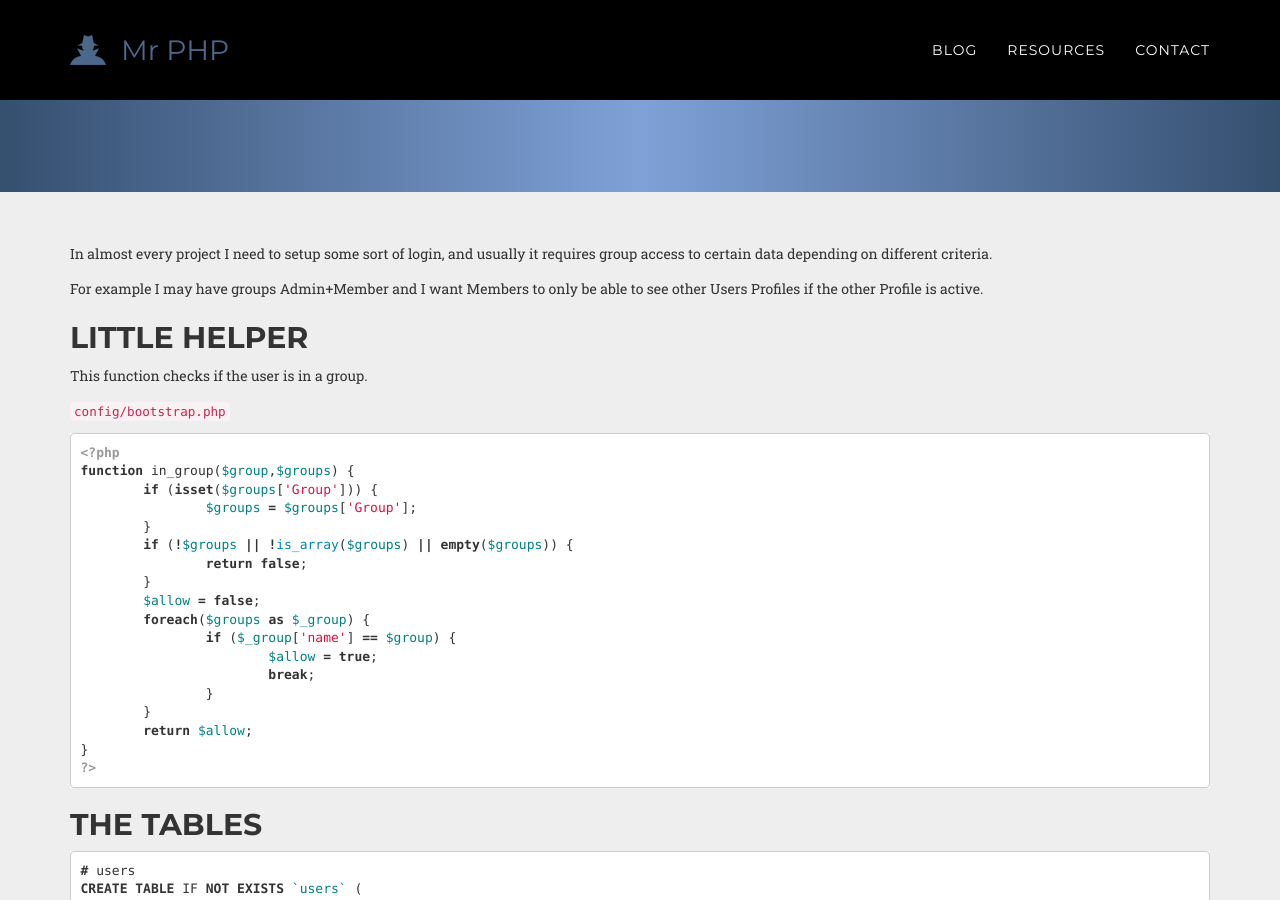
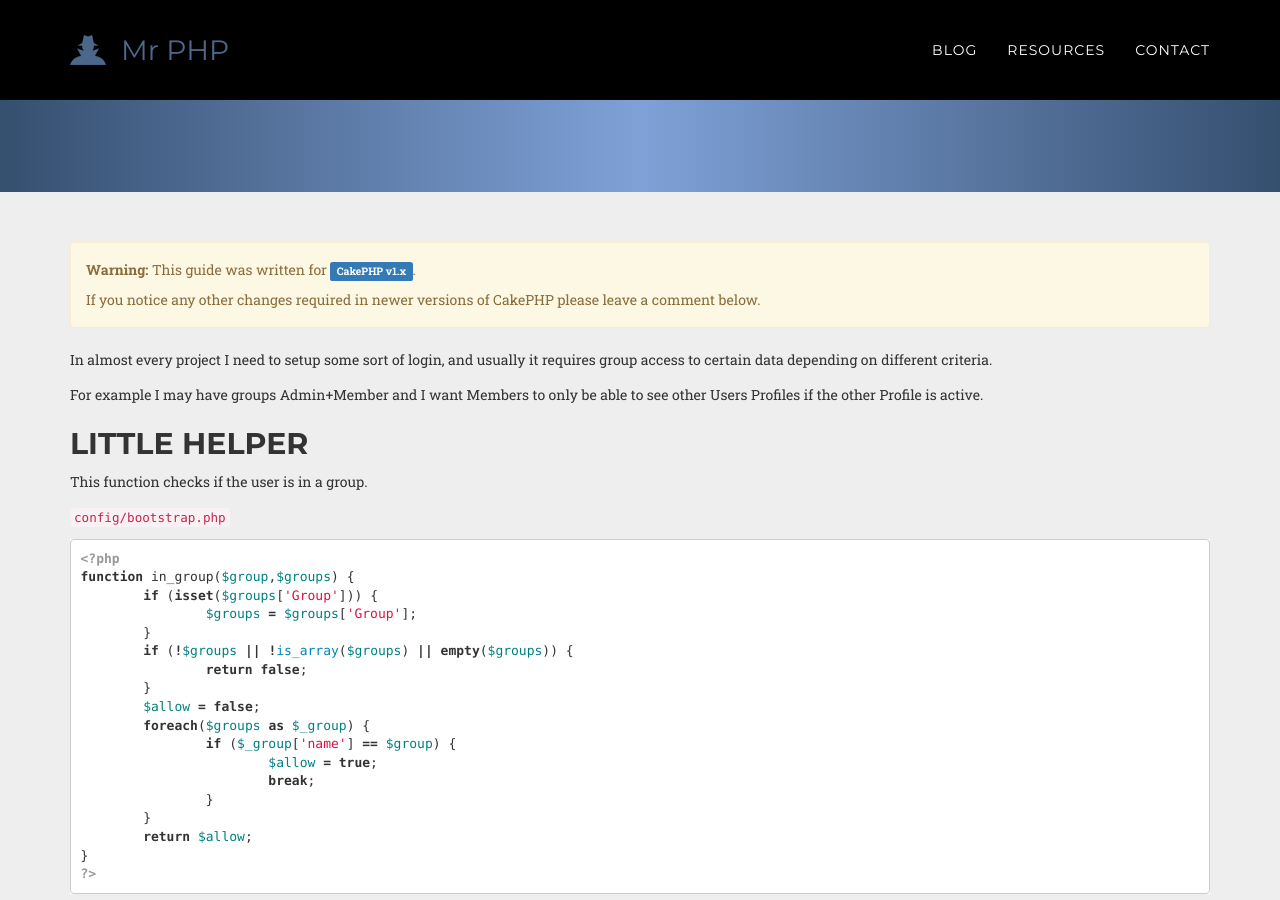
Before and after one commit to mr-php/mr-php.github.io, a Jekyll site: the page built from _posts/2008-10-04-simple-auth-with-users-habtm-groups-in-cakephp.md, in a window 1280 px wide and 900 px high, scrolled down 341 px. Built offline with Jekyll 4.4.1, drawn with Linux system fonts in a browser that asks for light colours; nearby versions of some CDN libraries; some web fonts are replaced; Markdown is read by kramdown in place of the engine named in the settings; comment, search, counter and statistics services are not loaded.

Commit message:
Update 2008-10-04-simple-auth-with-users-habtm-groups-in-cakephp.md

```diff
--- a/_posts/2008-10-04-simple-auth-with-users-habtm-groups-in-cakephp.md
+++ b/_posts/2008-10-04-simple-auth-with-users-habtm-groups-in-cakephp.md
@@ -1,17 +1,23 @@
 ---
 layout: post
 title: Simple Auth with Users HABTM Groups in CakePHP
+excerpt: In almost every project I need to setup some sort of login, and usually it requires group access to certain data depending on different criteria. For example I may have groups Admin+Member and I want Members to only be able to see other Users Profiles if the other Profile is active.
 tags: [cakephp]
 redirect_from:
 - /blog/simple-auth-users-habtm-groups-cakephp/
 - /code/simple-auth-users-habtm-groups-cakephp/
 - /code/simple-auth-with-users-habtm-groups-in-cakephp/
 ---
+
+<div class="alert alert-warning" role="alert">
+	<p><strong>Warning:</strong> This guide was written for <span class="label label-primary">CakePHP v1.x</span>.</p>
+	<p>If you notice any other changes required in newer versions of CakePHP please leave a comment below.</p>
+</div>
+
 In almost every project I need to setup some sort of login, and usually it requires group access to certain data depending on different criteria.
 
 For example I may have groups Admin+Member and I want Members to only be able to see other Users Profiles if the other Profile is active.
 
-<!--break-->
 
 ## Little Helper
 
```
